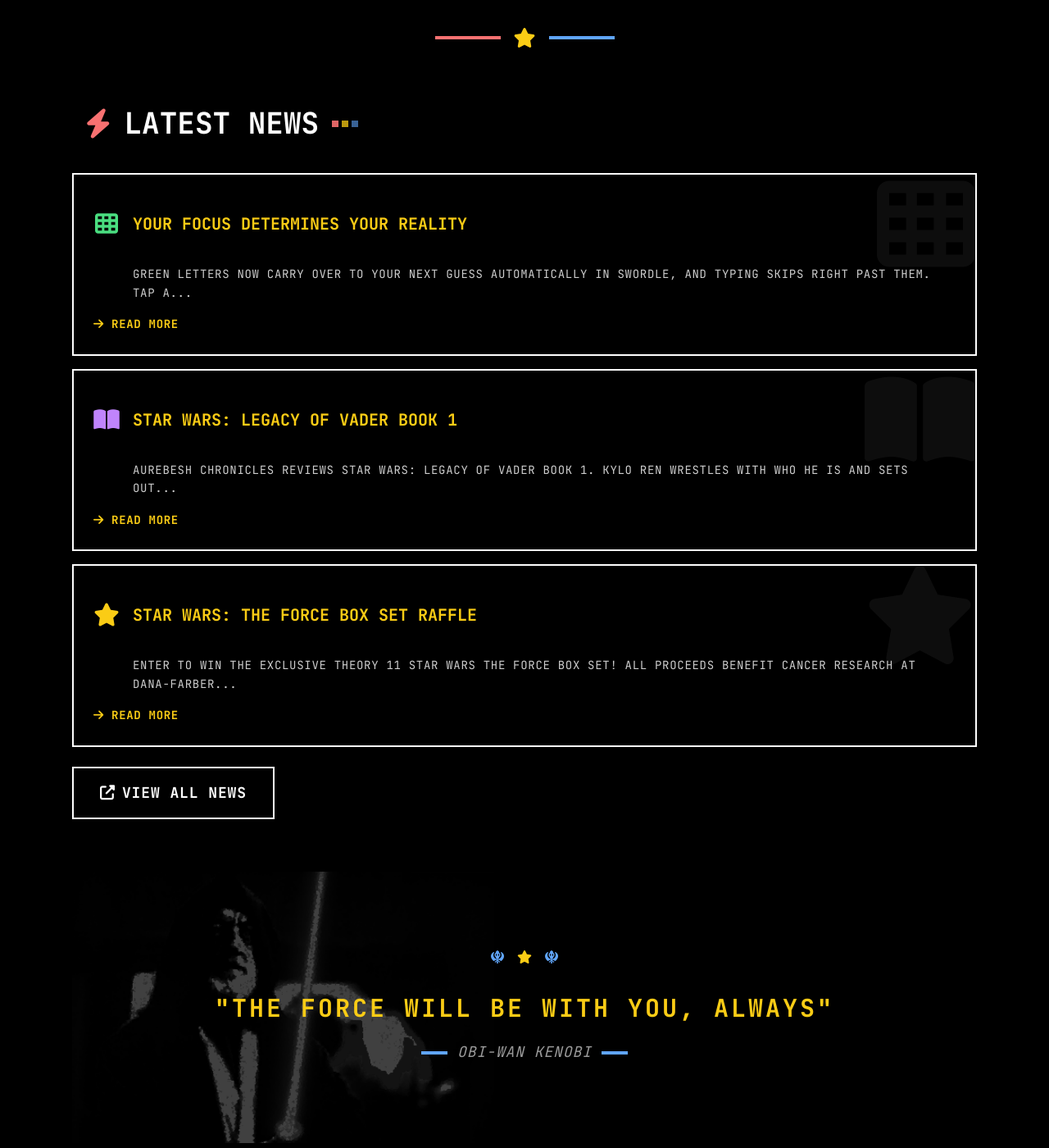
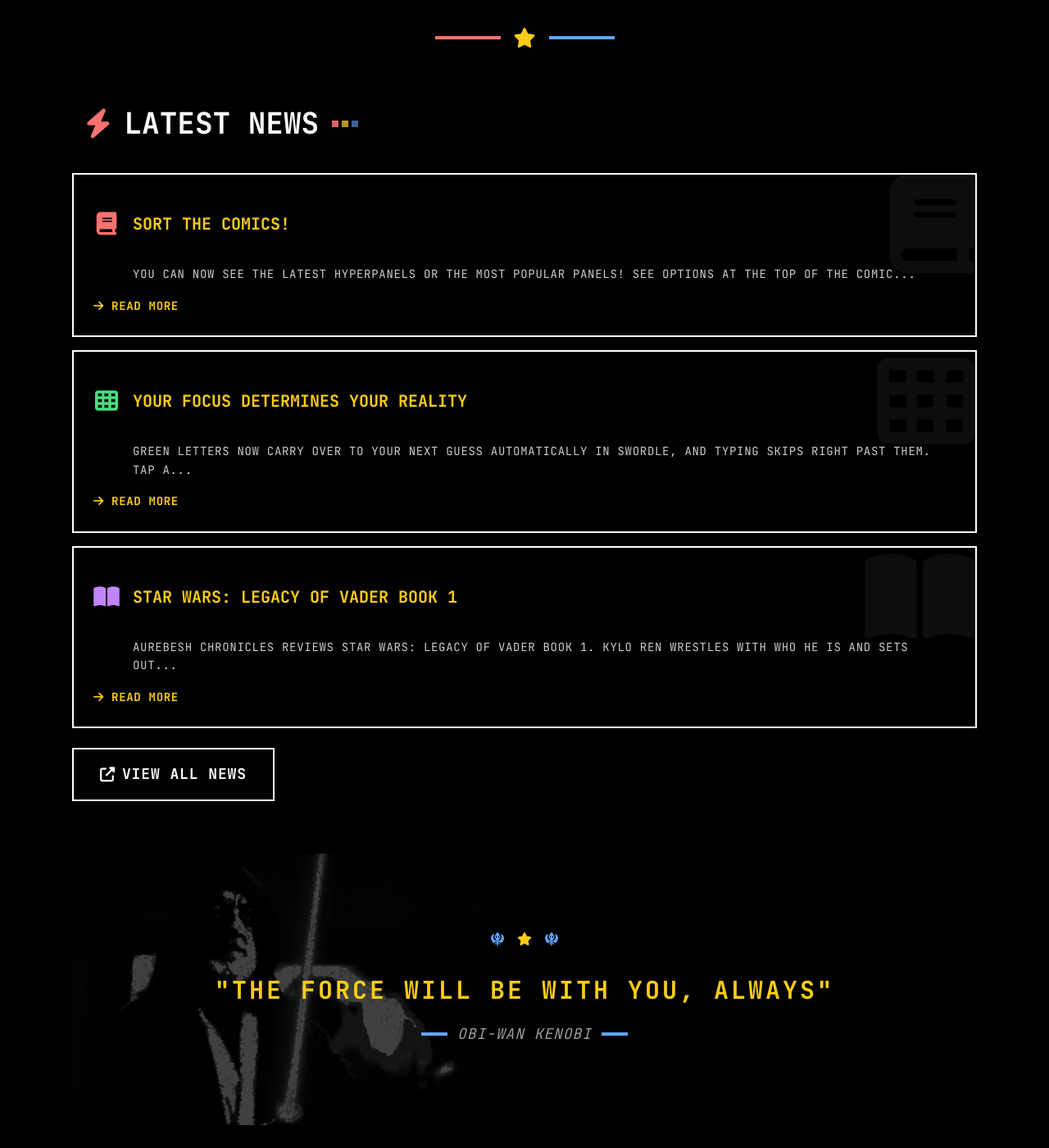
Before and after one commit to DavidLozzi/starwars-guide, a Jekyll site: the page built from index.markdown, in a window 1280 px wide and 1400 px high, scrolled down 1661 px. Shown: the whole window at 82% size. Built offline with Jekyll 4.4.1, drawn with Linux system fonts in a browser that asks for light colours; nearby versions of some CDN libraries.

Commit message:
new sorting

```diff
--- a/_data/news.json
+++ b/_data/news.json
@@ -1,4 +1,12 @@
 [
+  {
+    "id": "hyperpanels-sort",
+    "date": "2026-08-08",
+    "product": "hyperpanels",
+    "title": "Sort the Comics!",
+    "message": "You can now see the latest HyperPanels OR the most popular panels! See options at the top of the comic list.",
+    "url": "https://hyperpanels.starwars.guide"
+  },
   {
     "id": "swordle-green-carryover",
     "date": "2026-08-03",
```
